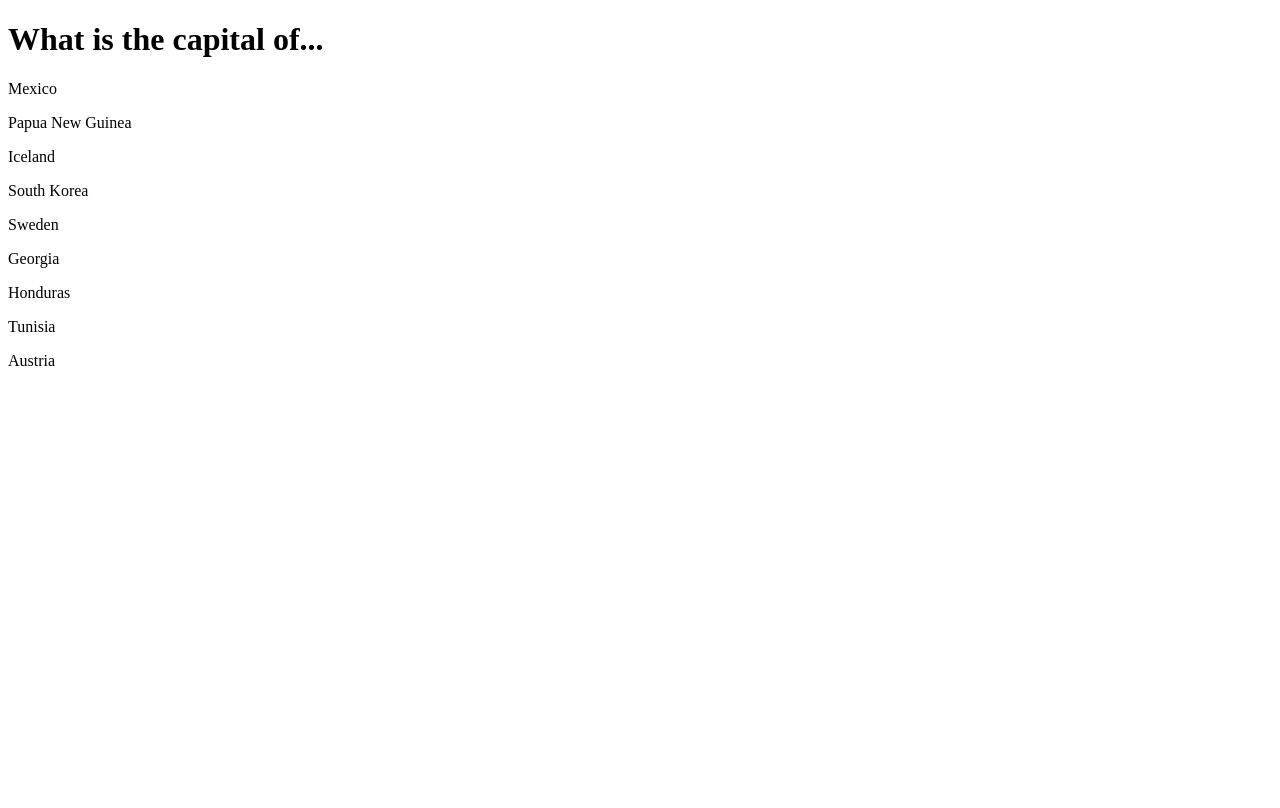
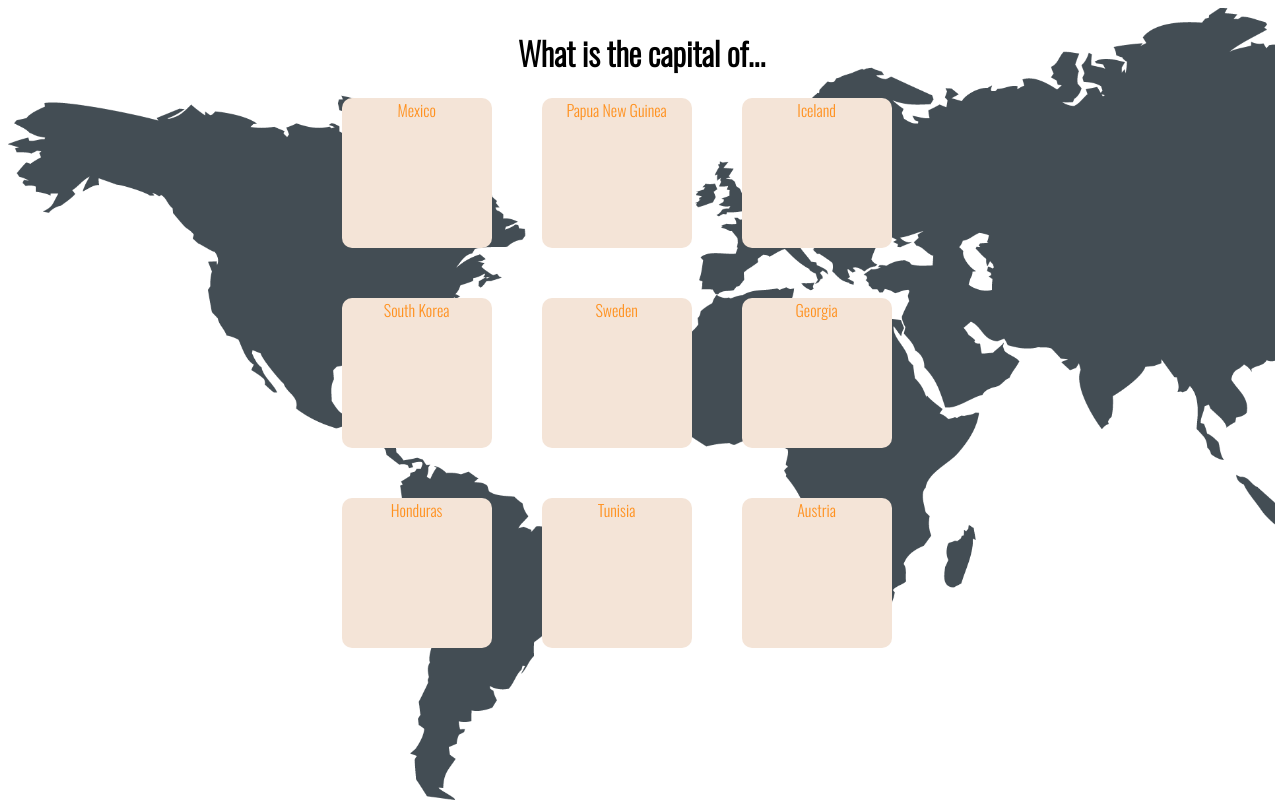
Before and after one commit to bryaneibon/flashcard, a plain HTML site: page html/flashcard.html in a window 1280 px wide. Drawn offline with nearby package versions, Linux system fonts and the light colour scheme.

Commit message:
Step 2: Design the board by adding css style and background image

```diff
--- /dev/null
+++ b/css/style.css
@@ -0,0 +1,38 @@
+/*
+style.css
+---------
+
+Par Bryan D.
+
+*/
+
+.quiz-area{
+  display: flex;
+  flex-direction: column;
+  font-family: 'Oswald', sans-serif;
+  background-image: url("../images/world.png");
+  background-size: cover;
+  height: 99vh;
+  width: 99vw;
+}
+
+.quiz-title{
+  text-align: center;
+}
+
+.flashcards-board{
+  display: grid;
+  grid-template-rows: 200px 200px 200px;
+  grid-template-columns: 200px 200px 200px;
+  justify-content: center;
+}
+
+.card{
+  display: inline-block;
+  margin-right:50px;
+  margin-bottom: 50px;
+  text-align: center;
+  background: #F4E4D7;
+  color: #FF911F;
+  border-radius: 10px;
+}
--- a/html/flashcard.html
+++ b/html/flashcard.html
@@ -1,50 +1,35 @@
 <!DOCTYPE html>
 <!--
-Step 1: Setting up
-Description:
-First, we have to come up with the topic for your memory board.
-When selecting a theme to work with, we need to remember that our questions and answers shouldn’t be too long.
-
-Flashcards can be used as an educational tool for a wide variety of tasks,
-from learning foreign words and scientific terms to memorizing the birthday dates of your new friends.
-
-We chose to make geography themed flashcards that can help you memorize the countries' capitals.
+Step 2: Design !
+Objectives:
+1. Make a set of square flash cards.
+2. Set the background for the cards and the whole page using the CSS property background-image/background-color.
+3. Position the cards using the CSS property grid/flex so they make a 3x3 table.
+4. Set the fonts for the text.
 -->
 <html lang="en">
-    <head>
-        <meta charset="UTF-8">
-        <title>Flashcards</title>
-    </head>
+
+<head>
+    <meta charset="UTF-8">
+    <link rel="stylesheet" href="../css/style.css">
+    <link rel="preconnect" href="https://fonts.gstatic.com">
+    <link href="https://fonts.googleapis.com/css2?family=Oswald:wght@300&display=swap" rel="stylesheet">
+    <title>Flashcards</title>
+</head>
     <body>
-        <h1>
-            What is the capital of...
-        </h1>
-        <div>
-            <p>Mexico</p>
-        </div>
-        <div>
-            <p>Papua New Guinea</p>
-        </div>
-        <div>
-            <p>Iceland</p>
-        </div>
-        <div>
-            <p>South Korea</p>
-        </div>
-        <div>
-            <p>Sweden</p>
-        </div>
-        <div>
-            <p>Georgia</p>
-        </div>
-        <div>
-            <p>Honduras</p>
-        </div>
-        <div>
-            <p>Tunisia</p>
-        </div>
-        <div>
-            <p>Austria</p>
+        <div class="quiz-area">
+            <h1 class="quiz-title">What is the capital of...</h1>
+            <div class="flashcards-board">
+                <div class="card">Mexico</div>
+                <div class="card">Papua New Guinea</div>
+                <div class="card">Iceland</div>
+                <div class="card">South Korea</div>
+                <div class="card">Sweden</div>
+                <div class="card">Georgia</div>
+                <div class="card">Honduras</div>
+                <div class="card">Tunisia</div>
+                <div class="card">Austria</div>
+            </div>
         </div>
     </body>
 </html>
```
Also changed, not shown: images/world.png (added).
